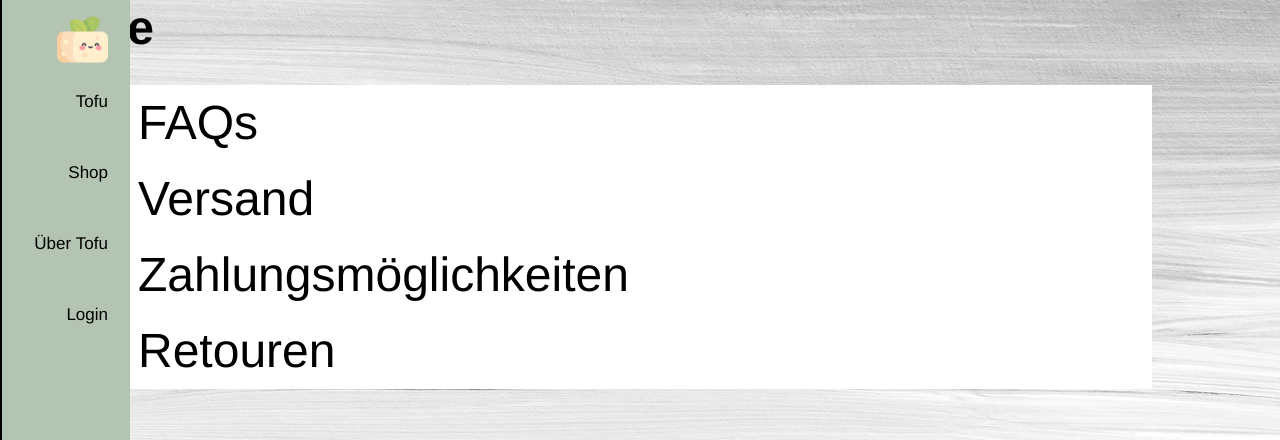
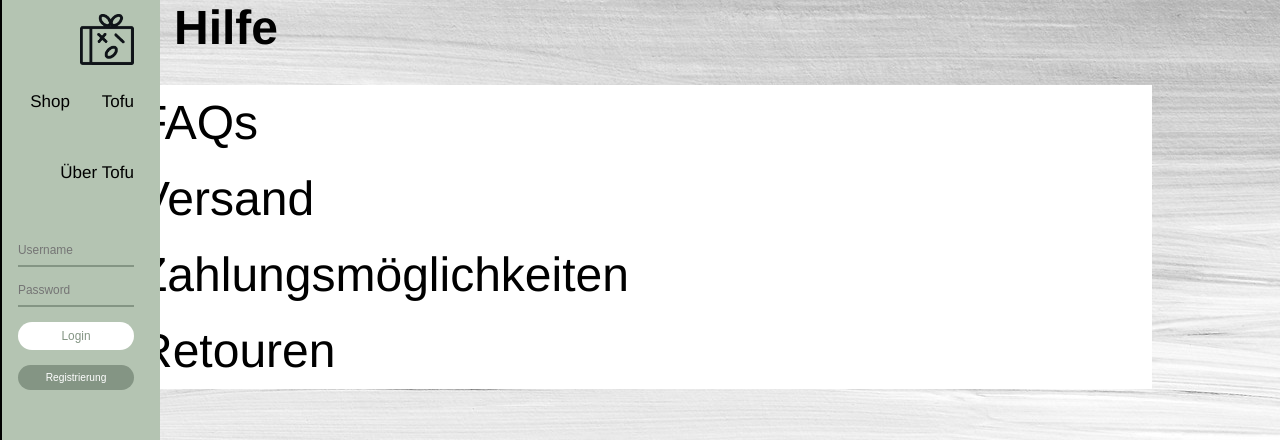
Before and after one commit to alina-blip/tofushop, a plain HTML site: page Hilfe.html in a window 1280 px wide. Shown: the top 440 px of the page. Drawn offline with Linux system fonts and the light colour scheme; a web font is replaced by a local one.

Commit message:
navbar and footer fixxxed

```diff
--- a/Hilfe.html
+++ b/Hilfe.html
@@ -12,9 +12,10 @@
     <div id="page-container">
       <div id="content-wrap">
         <nav>
+          <div class="ban">
             <div class="banner">
               <a href="homepage.html"
-              ><img class="nav-link" height="50px" src="/tofushop/5520460.png"
+                ><img class="nav-link" height="50px" src="logo.png"
               /></a>
               <ul class="bannerList">
                 <li class="nav-link">
@@ -26,10 +27,30 @@
                 <li class="nav-link">
                   <a class="nav" href="homepage.html">Über&nbsp;Tofu</a>
                 </li>
+
                 <li class="nav-link">
-                <a class="nav" href="/login">Login</a>
+                  <div class="nav-container">
+                    <div class="login-container">
+                      <form action="/action_page.php">
+                        <input
+                          type="text"
+                          placeholder="Username"
+                          name="username"
+                        />
+                        <!-- pro html seite muss id eindeutig sein - ist für CSS, bei formularübermittlung wird der name übermittelt - ist case sensitive-->
+                        <input type="text" placeholder="Password" name="psw" />
+                        <button type="submit">Login</button>
+                      </form>
+                    </div>
+                    <div class="register-container">
+                      <form action="/Anmeldeformular.html">
+                        <button type="link">Registrierung</button>
+                      </form>
+                    </div>
+                  </div>
                 </li>
               </ul>
+            </div>
           </div>
         </nav>
         <h1>Hilfe</h1>
--- a/style.css
+++ b/style.css
@@ -20,21 +20,39 @@ body {
   width: 10px;
   height: 100%;
   border-left:2px solid;
+}
 
-
-
-}
 .banner:hover  {
   box-sizing: border-box;
   transition: 1s;
   background-color: #B4C4B2;
-   width: 130px;
+  width: 20vh;
   height: 100%;
   border-left:2px solid;
   margin-right:30px;
+}
 
 
+.ban {
+  box-sizing: border-box;
+  background-color: transparent;
+  float: left;
+  width: 10px;
+  height: 100vh;
+
 }
+  .ban:hover {
+   box-sizing: border-box;
+   transition: 1s;
+   background-color: transparent;
+   width: 18vh;
+   height: 10vh;
+
+   margin-right:30px;
+}
+
+
+
 
 .bannerList {
   margin-left: -30px;
@@ -115,16 +133,17 @@ p {
   }
 
   .nav-link {
-
     float: right;
     padding: 6px;
     margin-top: 8px;
-    margin-right: 16px;
+    margin-right: 20px;
     font-size: 17px;
     height: 3em;
     border: none;
     cursor: pointer;
     list-style-type: none;
+
+
   }
 
 
```
Also changed, not shown: Anmeldeformular.html (+23 -2 lines), Homepage.html (+2 -0 lines), Impressum.html (+27 -3 lines). Lines whose indentation alone changed are shown as unchanged.
